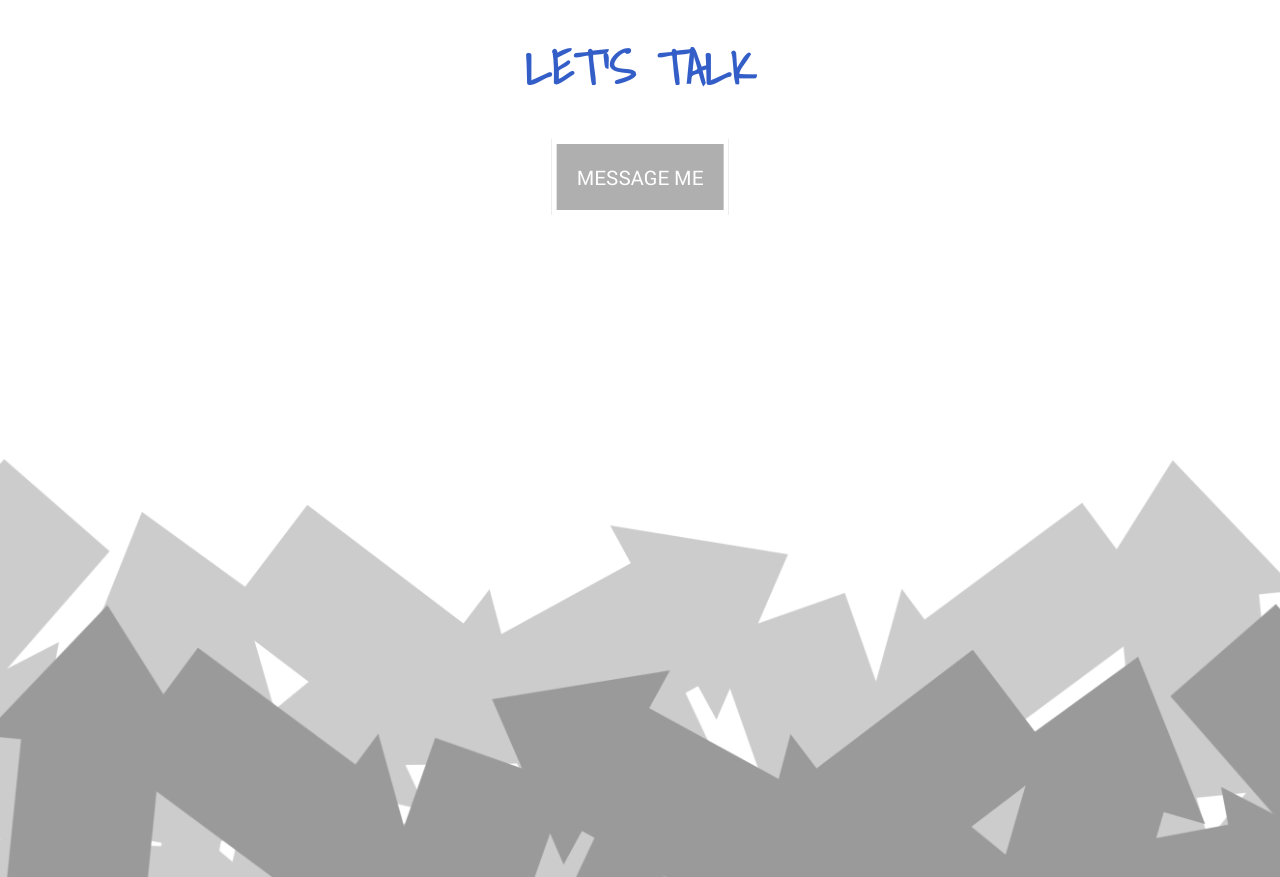
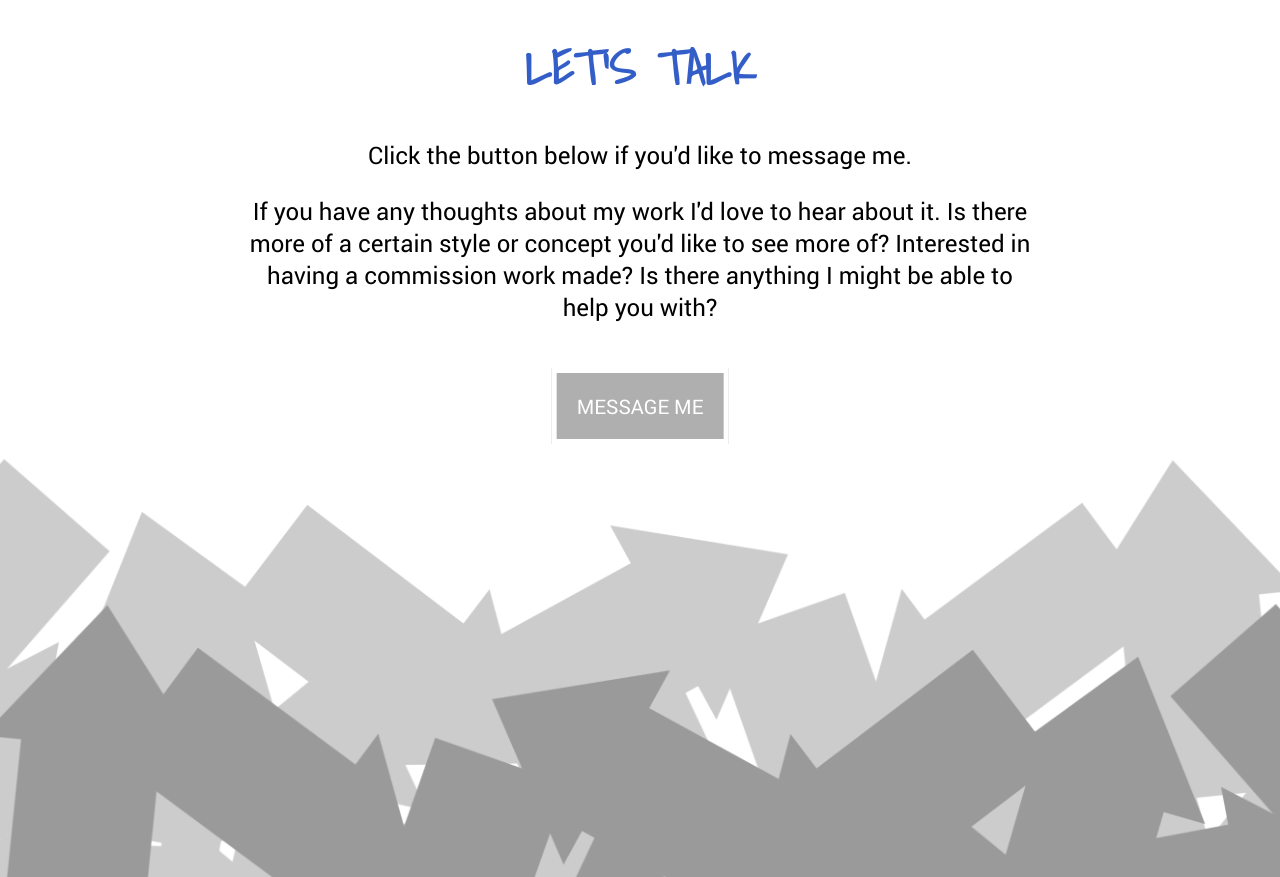
Before and after one commit to math-yew/arrow, a plain HTML site: page index.html in a window 1280 px wide. Shown: the part 6940-7817 px from the top of the page. Drawn offline with nearby package versions, Linux system fonts and the light colour scheme.

Commit message:
messages

```diff
--- a/index.html
+++ b/index.html
@@ -160,14 +160,18 @@
 
       <div class="arrowBack bottom pen" style="width:70vw;height:110vh;padding:0 15vw;">
         <h1 class="written center"  style="transform: translateY(-0vw)">LET'S TALK</h1>
+        <div class="info">
+          <p class="center">Click the button below if you'd like to message me.</p>
+          <p class="center">If you have any thoughts about my work I'd love to hear about it. Is there more of a certain style or concept you'd like to see more of? Interested in having a commission work made? Is there anything I might be able to help you with?</p>
+        </div>
+        <br/>
         <div style="position:relative;width:100%;">
           <button class="button" style="position:absolute;left:50%;transform: translateX(-50%)" type="button" onclick="modal('message',true)" name="button">Message Me</button>
         </div>
       </div>
 
 
-
-
+<!-- ///////////////////////////////////////////////////////////////////////////////////////////////////// -->
   <!-- ////////////////////////////// MESSAGE MODAL //////////////////////////////////////////////////////// -->
       <div class="outer-modal" id="message">
         <div style="width:85vw;">
```
